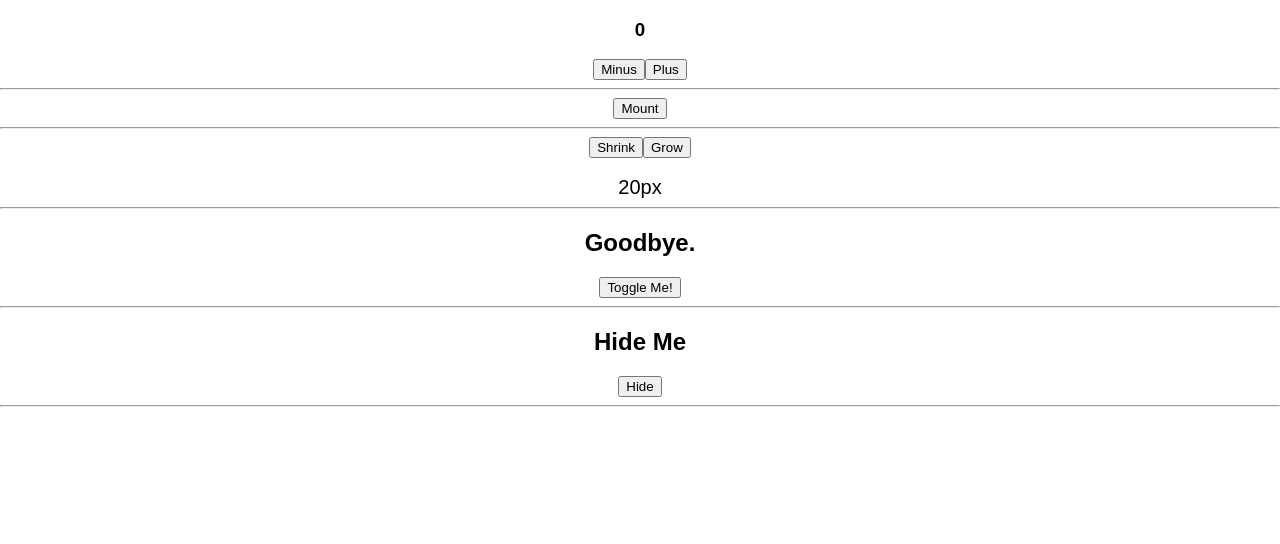
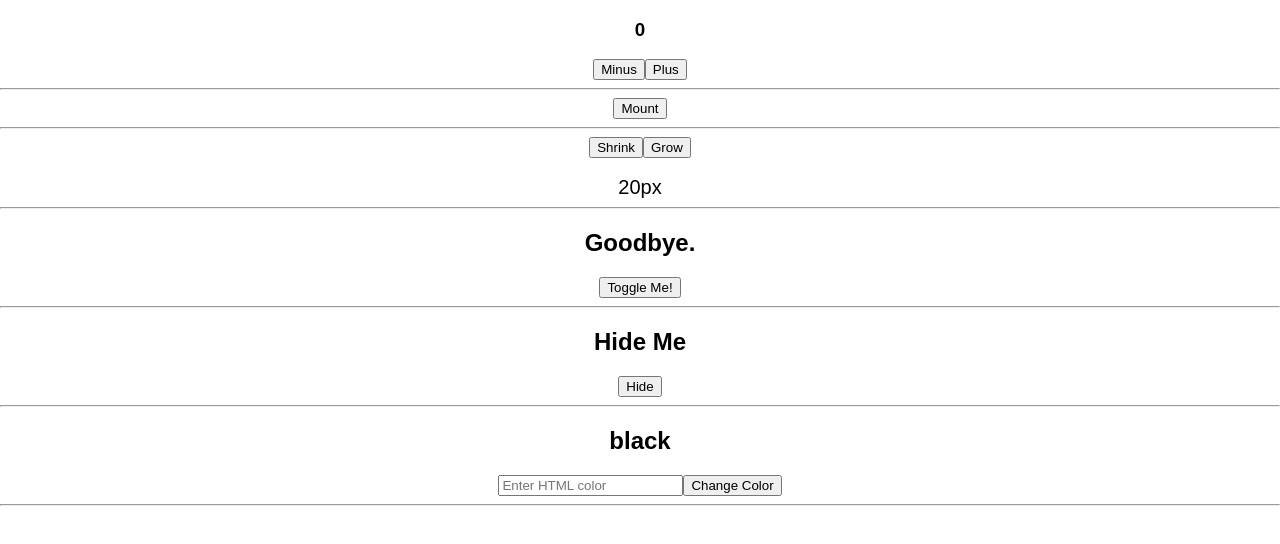
Before and after one commit to jkgrim/coding-challenges, a React (Create React App) app: page / in a window 1280 px wide. Shown: the top 544 px of the page. Built offline with nearby package versions, Linux system fonts and the light colour scheme.

Commit message:
adds html color component

```diff
--- a/src/App.js
+++ b/src/App.js
@@ -5,6 +5,7 @@ import Clock from "./components/Clock";
 import FontResize from "./components/FontResize";
 import Greeting from "./components/Greeting";
 import HideMe from "./components/HideMe";
+import HtmlColor from "./components/HtmlColor";
 
 import "./App.css";
 
@@ -24,6 +25,7 @@ function App() {
       <FontResize />
       <Greeting />
       <HideMe />
+      <HtmlColor />
     </div>
   );
 }
--- /dev/null
+++ b/src/components/HtmlColor.js
@@ -0,0 +1,30 @@
+import { useState } from "react";
+
+function HtmlColor() {
+  const [color, setColor] = useState("black");
+  const [message, setMessage] = useState("");
+
+  const handleColor = (newColor) => {
+    setColor((color) => newColor);
+  };
+
+  const handleChange = (e) => {
+    setMessage((message) => e.target.value);
+  };
+
+  return (
+    <div className="app">
+      <h2 style={{ color: color }}>{color}</h2>
+      <input
+        type="text"
+        onChange={handleChange}
+        value={message}
+        placeholder="Enter HTML color"
+      />
+      <button onClick={() => handleColor(message)}>Change Color</button>
+      <hr />
+    </div>
+  );
+}
+
+export default HtmlColor;
```
